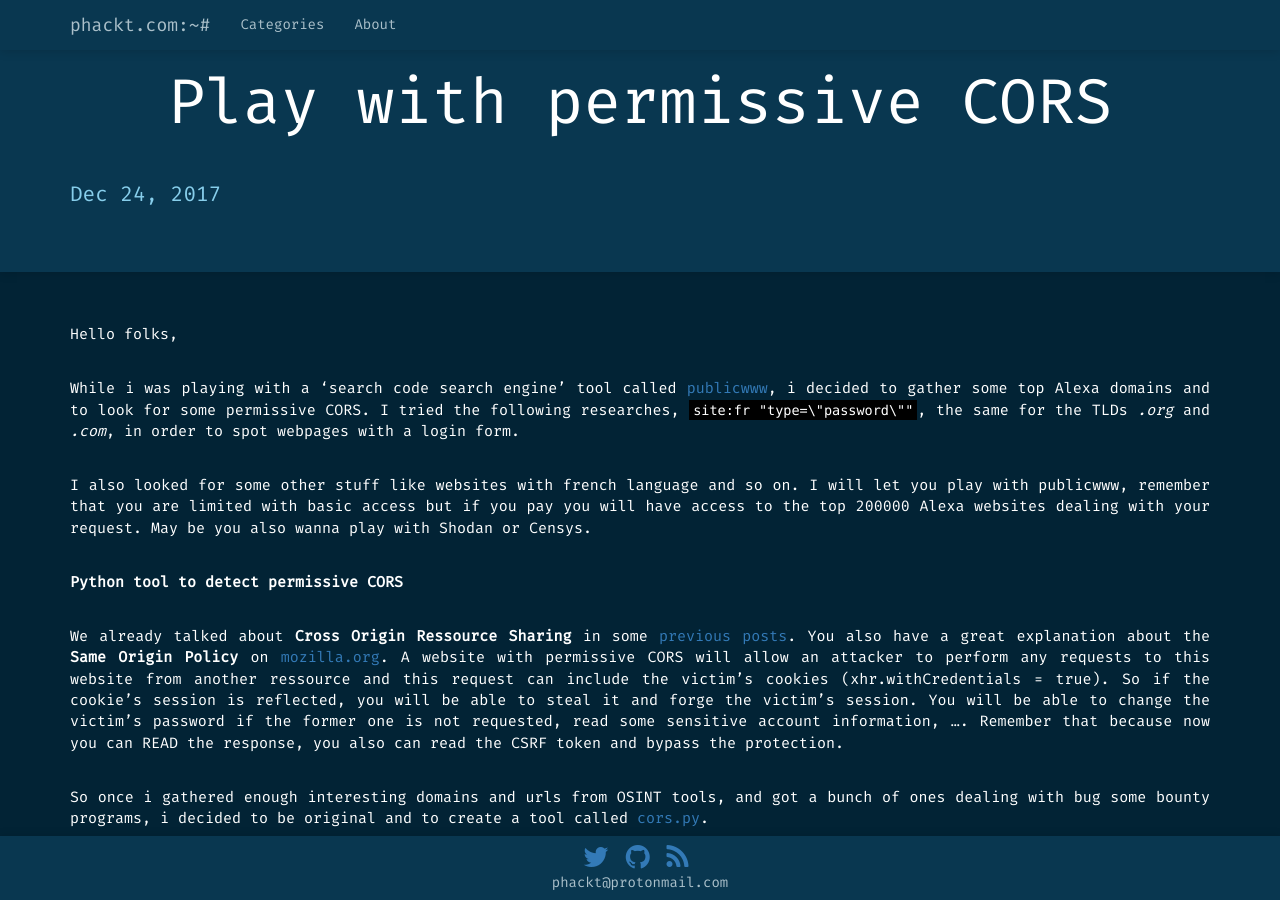
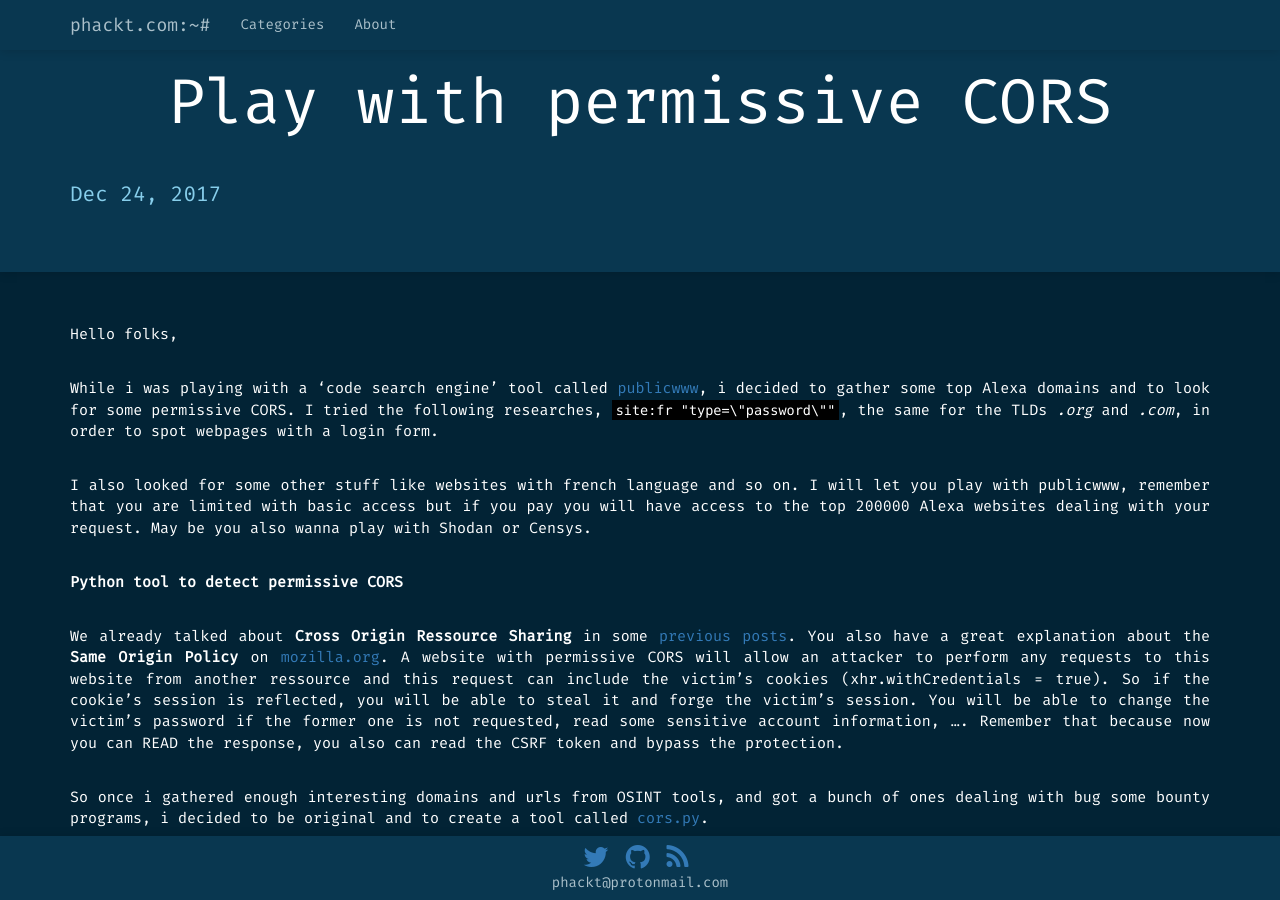
Before and after one commit to phackt/phackt.github.io, a Jekyll site: the page built from _posts/2017-12-24-play-with-permissive-cors.markdown, in a window 1280 px wide and 900 px high. Built offline with Jekyll 4.4.1, drawn with Linux system fonts in a browser that asks for light colours; nearby versions of some CDN libraries; some web fonts are replaced; comment, search, counter and statistics services are not loaded.

Commit message:
minor updates on posts

````diff
--- a/_posts/2016-08-20-xss-cors-csrf-partie-3-cors-csrf.markdown
+++ b/_posts/2016-08-20-xss-cors-csrf-partie-3-cors-csrf.markdown
@@ -83,7 +83,7 @@ Pour cet exemple, nous avons créé une page **http://localhost/secu/cookie.html
 
 Au préalable nous nous sommes connectés sur **requestb.in**. Ce site initialise plusieurs cookies dont le suivant :
 
-![Cookie request.bin]({{ site.url }}/public/images/cors-csrf/cors_3.png)
+![Cookie requestb.in]({{ site.url }}/public/images/cors-csrf/cors_3.png)
 Nous remarquons un cookie sécurisé, donc impossible d’y accéder via **document.cookie**. Cependant **withCredentials** inclut automatiquement les cookies dans la requête (*Update 14/05/2017: validé à nouveau sur Chrome v56, cependant le comportement n'est pas reproductible sur ma Kali sur des versions Firefox ESR v45.3 et Chromium v53*).
 
 Vérifions l’éxecution du payload sur request.bin :
--- a/_posts/2016-12-05-passive-fingerprinting-netcraft-shodan.markdown
+++ b/_posts/2016-12-05-passive-fingerprinting-netcraft-shodan.markdown
@@ -21,6 +21,7 @@ La prise d'empreinte au sens large devra être la plus exhaustive possible pour
 Il est possible de collecter beaucoup d'informations via les moteurs de recherche. Pour cela je vous redirige vers l'excellent site d'Offensive Security [https://www.exploit-db.com/google-hacking-database/](https://www.exploit-db.com/google-hacking-database/) et la Google Cheat Sheet du SANS [https://www.sans.org/security-resources/GoogleCheatSheet.pdf](https://www.sans.org/security-resources/GoogleCheatSheet.pdf).
 
 Quelques exemples de recherches:
+
 ```site:microsoft.com -site:www.microsoft.com``` (tous les sous domaines de microsoft)
 ```site:ameli.fr inurl:phpinfo.php``` (version de php)
 ```site:ameli.fr inurl:(cgi|api|webservice|private|portail) | (login OR pass OR admin)``` (potentielles pages de login)
--- a/_posts/2017-12-24-play-with-permissive-cors.markdown
+++ b/_posts/2017-12-24-play-with-permissive-cors.markdown
@@ -6,7 +6,7 @@ categories: web
 ---
 Hello folks,
 
-While i was playing with a 'search code search engine' tool called [publicwww](https://publicwww.com), i decided to gather some top Alexa domains and to look for some permissive CORS. I tried the following researches, ```site:fr "type=\"password\""```, the same for the TLDs *.org* and *.com*, in order to spot webpages with a login form.
+While i was playing with a 'code search engine' tool called [publicwww](https://publicwww.com), i decided to gather some top Alexa domains and to look for some permissive CORS. I tried the following researches, ```site:fr "type=\"password\""```, the same for the TLDs *.org* and *.com*, in order to spot webpages with a login form.
 
 I also looked for some other stuff like websites with french language and so on. I will let you play with publicwww, remember that you are limited with basic access but if you pay you will have access to the top 200000 Alexa websites dealing with your request. May be you also wanna play with Shodan or Censys.
 
````
